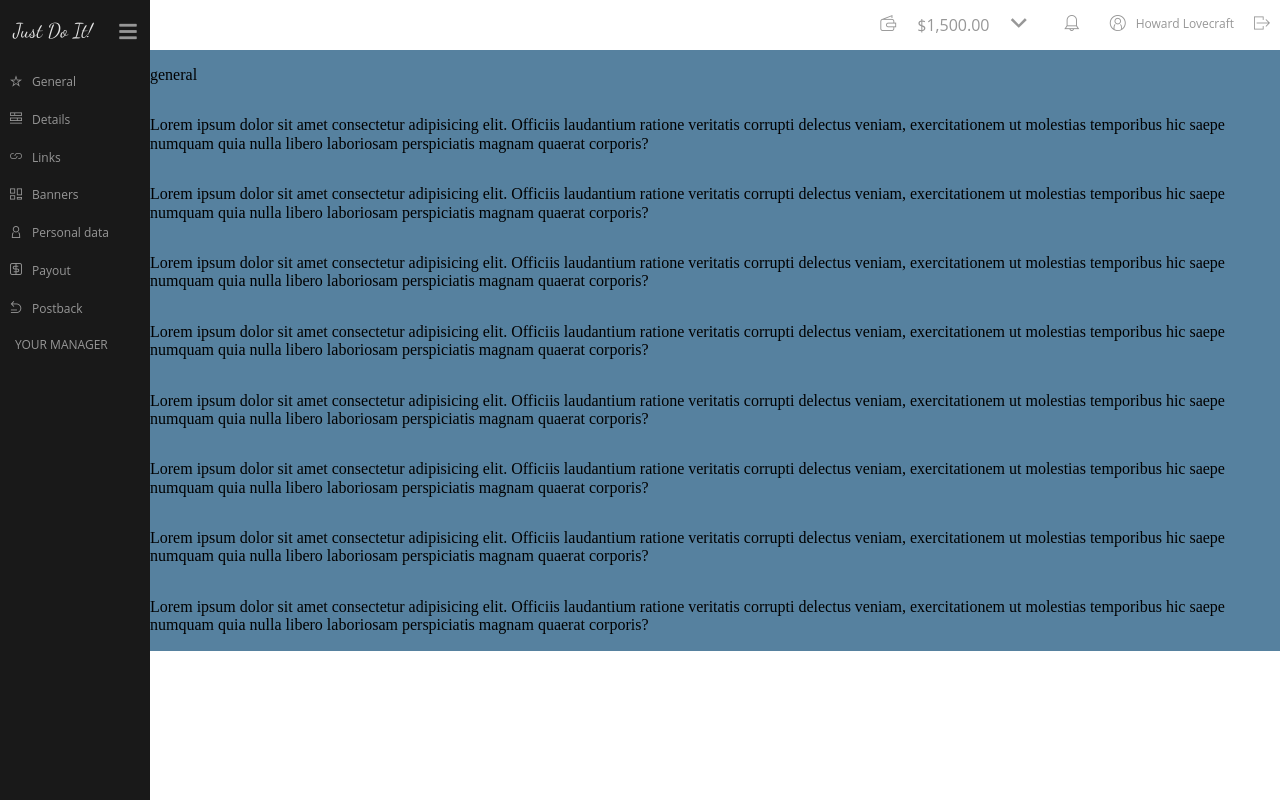
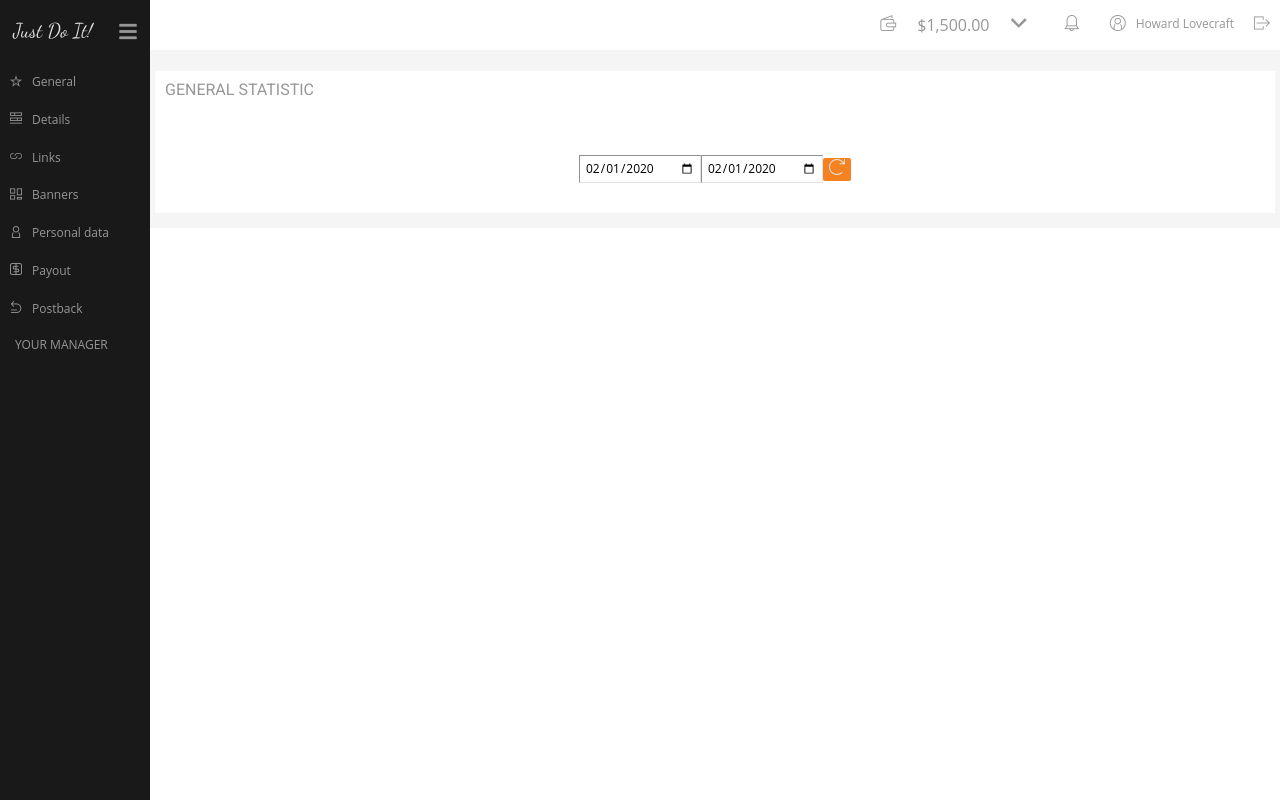
Before and after one commit to JakubOlkowicz/solo-project, a website: page src/index.html in a window 1280 px wide. Drawn offline with nearby package versions, Linux system fonts and the light colour scheme; files that its build step writes are made by us from their sources.

Commit message:
add code for general statistic calendar, else css button

```diff
--- a/src/index.html
+++ b/src/index.html
@@ -6,6 +6,7 @@
   <title>Panel Administracyjny</title>
   <link href="https://use.fontawesome.com/releases/v5.7.2/css/all.css" rel="stylesheet">
   <link href="https://fonts.googleapis.com/css?family=Dancing+Script&display=swap" rel="stylesheet">
+  <link href="https://fonts.googleapis.com/css?family=Roboto&display=swap" rel="stylesheet">
   <link rel="stylesheet" href="css/style.css">
 </head>
 <body>
@@ -63,16 +64,16 @@
     </nav>
    <section class="content">
     <div class="general">
-        <p>general</p>
-        <p>Lorem ipsum dolor sit amet consectetur adipisicing elit. Officiis laudantium ratione veritatis corrupti delectus veniam, exercitationem ut molestias temporibus hic saepe numquam quia nulla libero laboriosam perspiciatis magnam quaerat corporis?</p>
-        <p>Lorem ipsum dolor sit amet consectetur adipisicing elit. Officiis laudantium ratione veritatis corrupti delectus veniam, exercitationem ut molestias temporibus hic saepe numquam quia nulla libero laboriosam perspiciatis magnam quaerat corporis?</p>
-        <p>Lorem ipsum dolor sit amet consectetur adipisicing elit. Officiis laudantium ratione veritatis corrupti delectus veniam, exercitationem ut molestias temporibus hic saepe numquam quia nulla libero laboriosam perspiciatis magnam quaerat corporis?</p>
-        <p>Lorem ipsum dolor sit amet consectetur adipisicing elit. Officiis laudantium ratione veritatis corrupti delectus veniam, exercitationem ut molestias temporibus hic saepe numquam quia nulla libero laboriosam perspiciatis magnam quaerat corporis?</p>
-        <p>Lorem ipsum dolor sit amet consectetur adipisicing elit. Officiis laudantium ratione veritatis corrupti delectus veniam, exercitationem ut molestias temporibus hic saepe numquam quia nulla libero laboriosam perspiciatis magnam quaerat corporis?</p>
-        <p>Lorem ipsum dolor sit amet consectetur adipisicing elit. Officiis laudantium ratione veritatis corrupti delectus veniam, exercitationem ut molestias temporibus hic saepe numquam quia nulla libero laboriosam perspiciatis magnam quaerat corporis?</p>
-        <p>Lorem ipsum dolor sit amet consectetur adipisicing elit. Officiis laudantium ratione veritatis corrupti delectus veniam, exercitationem ut molestias temporibus hic saepe numquam quia nulla libero laboriosam perspiciatis magnam quaerat corporis?</p>
-        <p>Lorem ipsum dolor sit amet consectetur adipisicing elit. Officiis laudantium ratione veritatis corrupti delectus veniam, exercitationem ut molestias temporibus hic saepe numquam quia nulla libero laboriosam perspiciatis magnam quaerat corporis?</p>
-
+      <div class="topic">
+        <p>GENERAL STATISTIC</p>
+      </div>
+      <div class="calendar">
+        <input type="date" id="start" value="2020-02-01" min="2019-02-01">
+        <input type="date" id="end" value="2020-02-01" min="2019-02-01">
+        <button>
+          <i class="icon-refresh"></i>
+        </button>
+      </div>
     </div>
    </section>
 </body>
--- a/src/sass/_variable.scss
+++ b/src/sass/_variable.scss
@@ -8,6 +8,7 @@ $links-color:#56819f;
 $inputs-color:#e3e3e3;
 $inputs-hover-color: #333;
 $sidebar-color: rgb(25,25,25);
+$light-grey: #f5f5f5;
 
 /* Font sizes */
 $paragraph-font-size: 16px;
@@ -15,3 +16,4 @@ $paragraph-font-size: 16px;
 /* Fonts */
 $brand-font: "Open Sans", Helvetica, Arial;
 $paragraph-font: "Open Sans", Helvetica, Arial;
+$topic-font: 'Roboto', sans-serif;
--- /dev/null
+++ b/src/sass/components/_com-topic.scss
@@ -0,0 +1,11 @@
+.topic{
+    color: $inputs-color;
+    width: 100%;
+    border-bottom-color: $inputs-color;
+    border-bottom-width: 1px;
+    text-align: left;
+    p{
+        color: $button-grey;
+        padding: 10px;
+        font-family: 'Roboto', sans-serif;    }
+}
--- a/src/sass/sections/_content.scss
+++ b/src/sass/sections/_content.scss
@@ -1,4 +1,7 @@
 .content{
     grid-area: 2 / 2 / 3 / 3;
     justify-self: stretch;
+    background: $light-grey;
+    padding: 5px;
+    height: 100%;
 }
--- a/src/sass/sections/_general.scss
+++ b/src/sass/sections/_general.scss
@@ -1,6 +1,27 @@
 .general{
-    display: grid;
-    grid-column-start: 2;
-    background: $links-color;
-    grid-row-start: 2;
+    background: white;
+    .calendar{
+        display: flex;
+        align-items: center;
+        padding: 30px;
+        justify-content: center;
+        input{
+            font-size: 12px;
+            font-family: $brand-font;
+            border-width: 1px;
+            border-color: $inputs-color;
+            padding: 5px;
+        }
+        button{
+            background-color: $main-color;
+            border: none;
+            border-radius: 2px;
+            display: flex;
+            align-items: center;
+            justify-content: center;
+            i{
+                color: $inputs-color;
+            }
+        }
+    }
 }
--- a/src/sass/style.scss
+++ b/src/sass/style.scss
@@ -5,7 +5,7 @@
 @import "global";
 // /* Components */
 @import "./components/com-sidebar";
-
+@import "./components/com-topic";
 /* Sections */
 @import "sections/sidebare";
 @import "sections/navbar";
```
